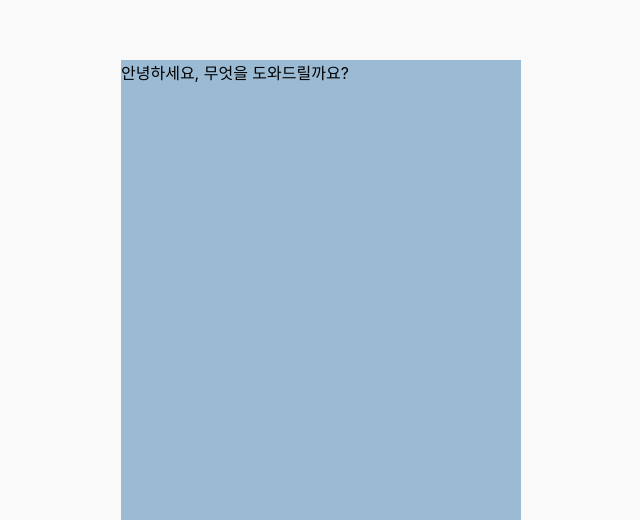
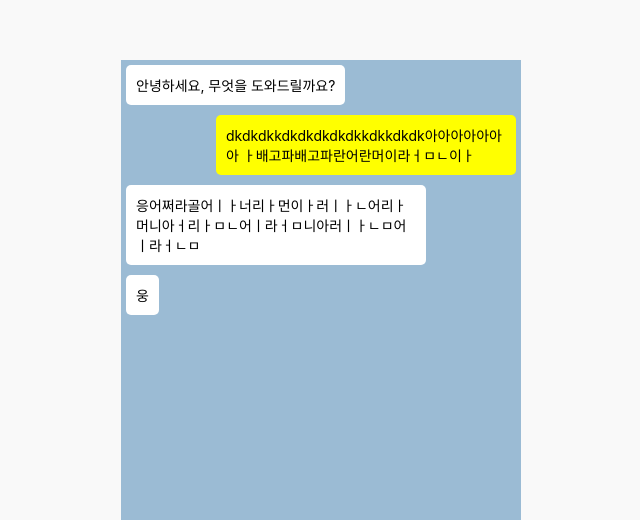
Before and after one commit to studio-recoding/NESS_FE, a React (Create React App) app in the folder ness/: page / in a window 1280 px wide. Shown: the part 280-800 px from the top of the page, without its empty margins (319-959 px from the left). Built offline with nearby package versions, Linux system fonts and the light colour scheme; no server answers.

Commit message:
feat: 스타일 수정 및 websocket 방식 수정

```diff
--- a/ness/src/components/ChatBot.tsx
+++ b/ness/src/components/ChatBot.tsx
@@ -11,6 +11,7 @@ const ChatBot: React.FC = () => {
   const [messages, setMessages] = useState<ChatMessage[]>(
     chatMessages.messages as ChatMessage[]
   );
+  const [currentMessage, setCurrentMessage] = useState("");
   const [userInput, setUserInput] = useState("");
   const [websocket, setWebsocket] = useState<WebSocket | null>(null);
   const [isLoading, setIsLoading] = useState(false);
@@ -28,7 +29,7 @@ const ChatBot: React.FC = () => {
     };
   }, []);
 
-  const handleInputChange = (event: React.ChangeEvent<HTMLInputElement>) => {
+  const handleInputChange = (event: React.ChangeEvent<HTMLTextAreaElement>) => {
     setUserInput(event.target.value);
   };
 
@@ -63,7 +64,7 @@ const ChatBot: React.FC = () => {
         {isLoading && <p>로딩중...</p>}
       </ChatContainer>
       <InputArea>
-        <Input type="text" value={userInput} onChange={handleInputChange} />
+        <Input value={userInput} onChange={handleInputChange}></Input>
         <Button onClick={handleSubmit}>전송</Button>
       </InputArea>
     </Container>
@@ -83,11 +84,31 @@ const Container = styled.div`
 `;
 
 const ChatContainer = styled.div`
-  // 채팅 컨테이너 스타일
+  display: flex;
+  flex-direction: column;
 `;
 
 const Message = styled.div<{ sender: string }>`
-  // 메시지 스타일 (sender에 따라 다름)
+  padding: 10px;
+  margin: 5px;
+  max-width: 70%;
+  display: flex;
+  border: none;
+  border-radius: 5px;
+  font-size: 14px;
+  word-break: break-word; // 긴 텍스트가 있을 경우 줄바꿈
+  ${(props) =>
+    props.sender === "user"
+      ? `
+    align-self: flex-end;
+    background-color: yellow;
+    color: black;
+  `
+      : `
+    align-self: flex-start;
+    background-color: white;
+    color: black;
+  `}
 `;
 
 const InputArea = styled.div`
@@ -101,7 +122,7 @@ const InputArea = styled.div`
   display: flex;
 `;
 
-const Input = styled.input`
+const Input = styled.textarea`
   display: flex;
   padding: 10px;
   margin-right: 10px;
--- a/ness/src/messages.json
+++ b/ness/src/messages.json
@@ -1,5 +1,14 @@
 {
   "messages": [
-    { "sender": "bot", "content": "안녕하세요, 무엇을 도와드릴까요?" }
+    { "sender": "bot", "content": "안녕하세요, 무엇을 도와드릴까요?" },
+    {
+      "sender": "user",
+      "content": "dkdkdkkdkdkdkdkdkkdkkdkdk아아아아아아아 ㅏ배고파배고파란어란머이라ㅓㅁㄴ이ㅏ"
+    },
+    {
+      "sender": "bot",
+      "content": "응어쩌라골어ㅣㅏ너리ㅏ먼이ㅏ러ㅣㅏㄴ어리ㅏ머니아ㅓ리ㅏㅁㄴ어ㅣ라ㅓㅁ니아러ㅣㅏㄴㅁ어ㅣ라ㅓㄴㅁ"
+    },
+    { "sender": "bot", "content": "웅" }
   ]
 }
```
Also changed, not shown: 1 other file (tests, documents, lock files or other folders).
